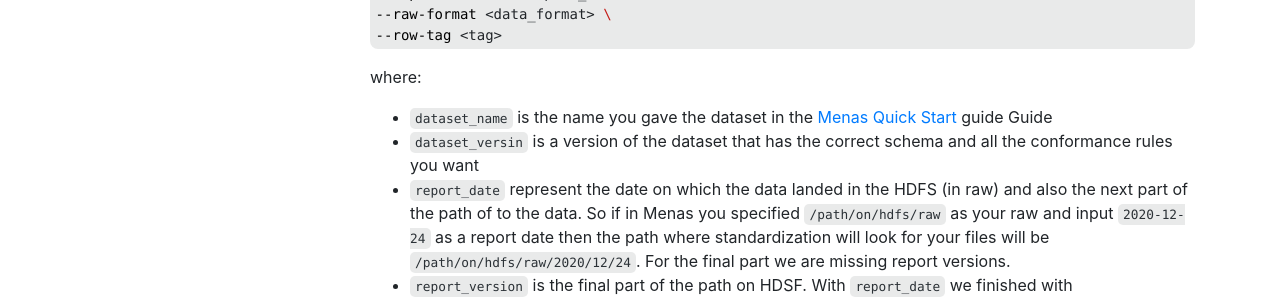
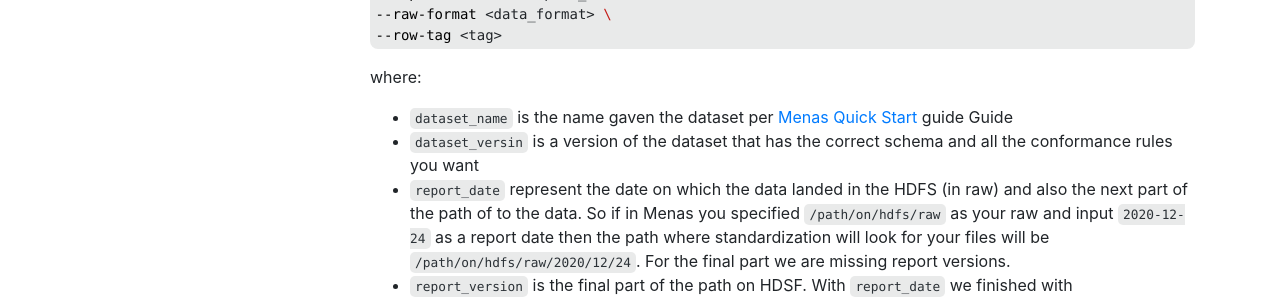
Before and after one commit to AbsaOSS/enceladus, a Jekyll site: the page built from _docs/2.0.0/usage/spark-jobs-quick-start.md, in a window 1280 px wide. Shown: the part 789-1089 px from the top of the page. Built offline with Jekyll 4.4.1, drawn with Linux system fonts in a browser that asks for light colours; nearby versions of some CDN libraries.

Commit message:
Update _docs/2.0.0/usage/spark-jobs-quick-start.md
Co-authored-by: David Benedeki <14905969+benedeki@users.noreply.github.com>

```diff
--- a/_docs/2.0.0/usage/spark-jobs-quick-start.md
+++ b/_docs/2.0.0/usage/spark-jobs-quick-start.md
@@ -41,7 +41,7 @@ spark-jobs_<build_version>.jar \
 
 where:
 
-- `dataset_name` is the name you gave the dataset in the [Menas Quick Start]({{ docs_path }}/usage/menas-quick-start) guide Guide
+- `dataset_name` is the name gaven the dataset per [Menas Quick Start]({{ docs_path }}/usage/menas-quick-start) guide Guide
 - `dataset_versin` is a version of the dataset that has the correct schema and all the conformance rules you want
 - `report_date` represent the date on which the data landed in the HDFS (in raw) and also the next part of the path of to the data. So if in Menas you specified `/path/on/hdfs/raw` as your raw and input `2020-12-24` as a report date then the path where standardization will look for your files will be `/path/on/hdfs/raw/2020/12/24`. For the final part we are missing report versions.
 - `report_version` is the final part of the path on HDSF. With `report_date` we finished with `/path/on/hdfs/raw/2020/12/24/v<report_version>`. This is the location where standardization will look for raw data.
```
